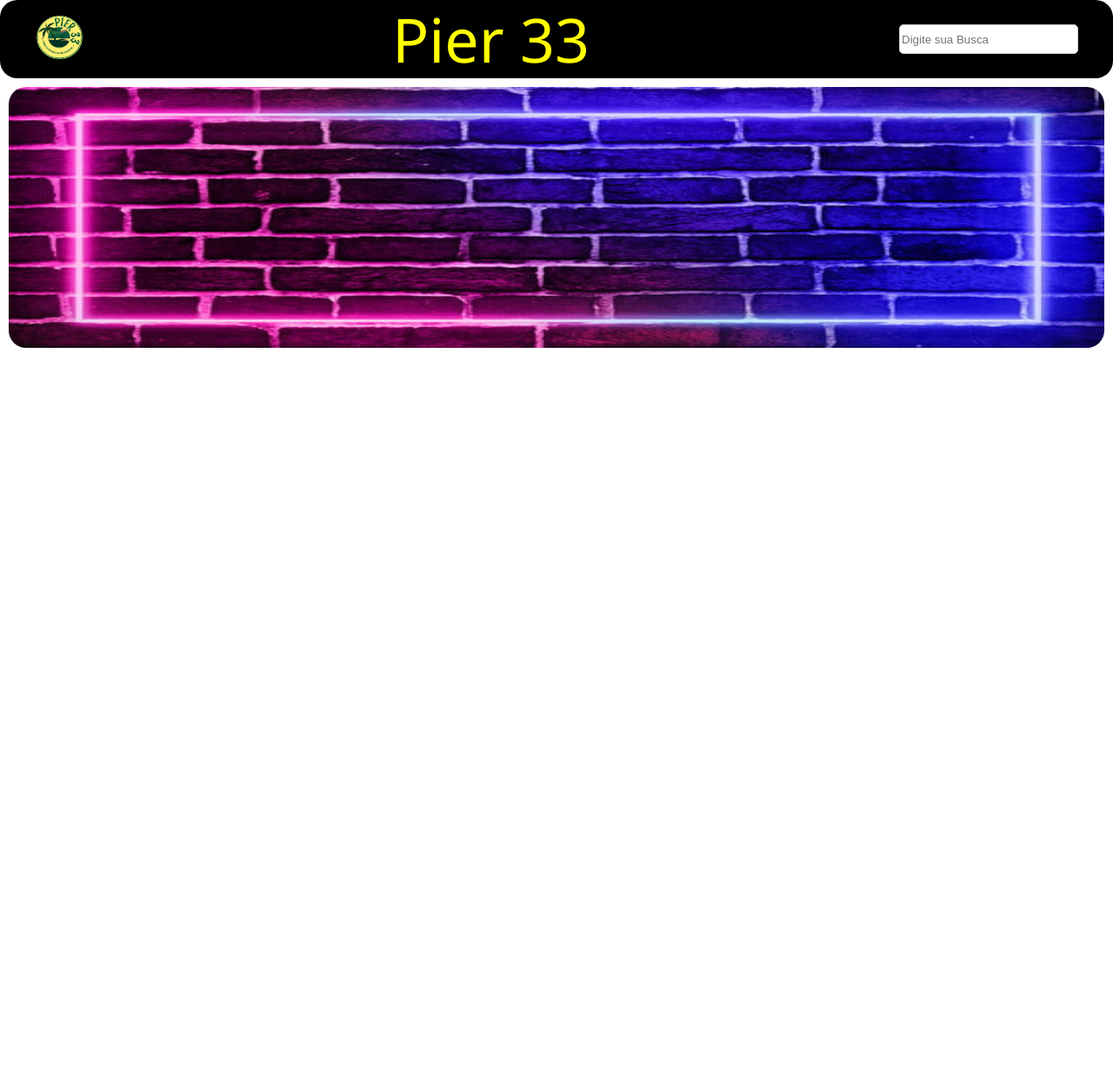
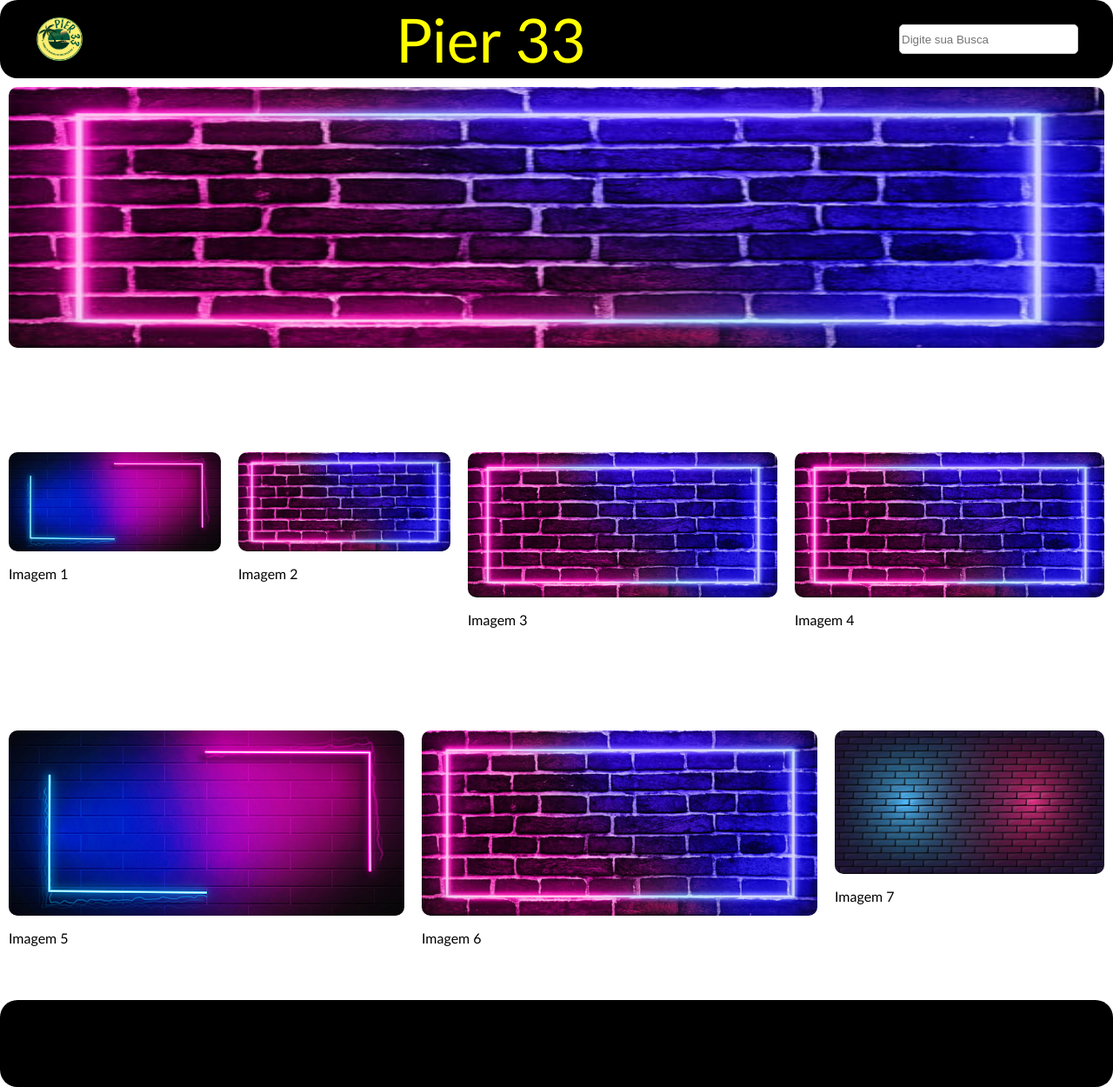
Before and after one commit to lexusmem/Impacta_2023, a PHP site: page /09_home_exercicio.html in a window 1280 px wide. Shown: the whole page at 87% size. Before the commit the page ends 400 px from the top, so only its background shows below. Run offline with PHP 8.4, Linux system fonts and the light colour scheme.

Commit message:
Atualização de aulas de Html

```diff
--- a/Nanodegree/HTML_Fundamentos/09_home_exercicio.html
+++ b/Nanodegree/HTML_Fundamentos/09_home_exercicio.html
@@ -15,15 +15,56 @@
         <div>
             <img id="logo" src="imagens/logo fundo transparente.png" alt="">
         </div>
-        <a href="/">Pier 33</a>
+        <div>
+            <a href="/">Pier 33</a>
+        </div>
         <div>
             <input type="text" name="query" placeholder="Digite sua Busca">
         </div>
-
     </header>
 
     <section class="banner">
         <img src="imagens/neon_2.jpg" alt="img2" width="100%" height="100%">
+    </section>
+
+    <section id="container1">
+        <div>
+            <img id="img1" src="imagens/neon_1.jpg" alt="">
+            <p>Imagem 1</p>
+        </div>
+        <div>
+            <img id="img2" src="imagens/neon_2.jpg" alt="">
+            <p>Imagem 2</p>
+        </div>
+        <div id="container1_1">
+            <div>
+                <img id="img3" src="imagens/neon_2.jpg" alt="">
+                <p>Imagem 3</p>
+            </div>
+            <div>
+                <img id="img4" src="imagens/neon_2.jpg" alt="">
+                <p>Imagem 4</p>
+            </div>
+        </div>
+    </section>
+
+
+    <section id="container2">
+        <div id="container2_1">
+            <div>
+                <img id="img5" src="imagens/neon_1.jpg" alt="">
+                <p>Imagem 5</p>
+            </div>
+            <div>
+                <img id="img6" src="imagens/neon_2.jpg" alt="">
+                <p>Imagem 6</p>
+            </div>
+        </div>
+        <div>
+            <img id="img7" src="imagens/neon_3.jpg" alt="">
+            <p>Imagem 7</p>
+        </div>
+
     </section>
 
     <footer>
--- a/Nanodegree/HTML_Fundamentos/css/09_estilo_home.css
+++ b/Nanodegree/HTML_Fundamentos/css/09_estilo_home.css
@@ -1,7 +1,8 @@
-body {
+body,
+html {
     margin: 0px;
     padding: 0px;
-    font-family: Segoe UI;
+    font-family: calibri;
 }
 
 header {
@@ -28,19 +29,61 @@ input {
     margin-left: 20px;
 }
 
-.banner {
-    height: 300px;
-    width: 0 auto;
-    padding: 10px;
-}
-
-.banner img {
-    border-radius: 20px;
-
-}
-
 a {
     color: yellow;
     text-decoration: none;
     font-size: 70px;
 }
+
+img {
+    border-radius: 10px;
+    max-width: 100%;
+    display: block;
+}
+
+.banner {
+    height: 300px;
+    width: 0 auto;
+    padding: 10px;
+    margin-bottom: 100px;
+}
+
+#container1 {
+    height: 200px;
+    width: 0 auto;
+    display: grid;
+    grid-template-columns: 1fr 1fr 3fr;
+    grid-gap: 20px;
+    margin-bottom: 100px;
+    padding: 10px;
+}
+
+#container1_1 {
+    height: 100%;
+    display: grid;
+    grid-template-columns: 1fr 1fr;
+    grid-gap: 20px;
+}
+
+#container2 {
+    display: grid;
+    height: 200px;
+    width: 0 auto;
+    grid-template-columns: 3fr 1fr;
+    grid-gap: 20px;
+    padding: 10px;
+    margin-bottom: 100px;
+}
+
+#container2_1 {
+    display: grid;
+    grid-template-columns: 1fr 1fr;
+    grid-gap: 20px;
+}
+
+footer {
+    background-color: black;
+    border-radius: 20px;
+    display: block;
+    height: 100px;
+}
```
Also changed, not shown: Nanodegree/HTML_Fundamentos/10_index_formularios.html (added, +63 -0 lines), Nanodegree/HTML_Fundamentos/css/10_estilo_formulario.css (added, +20 -0 lines), 2 other files.
